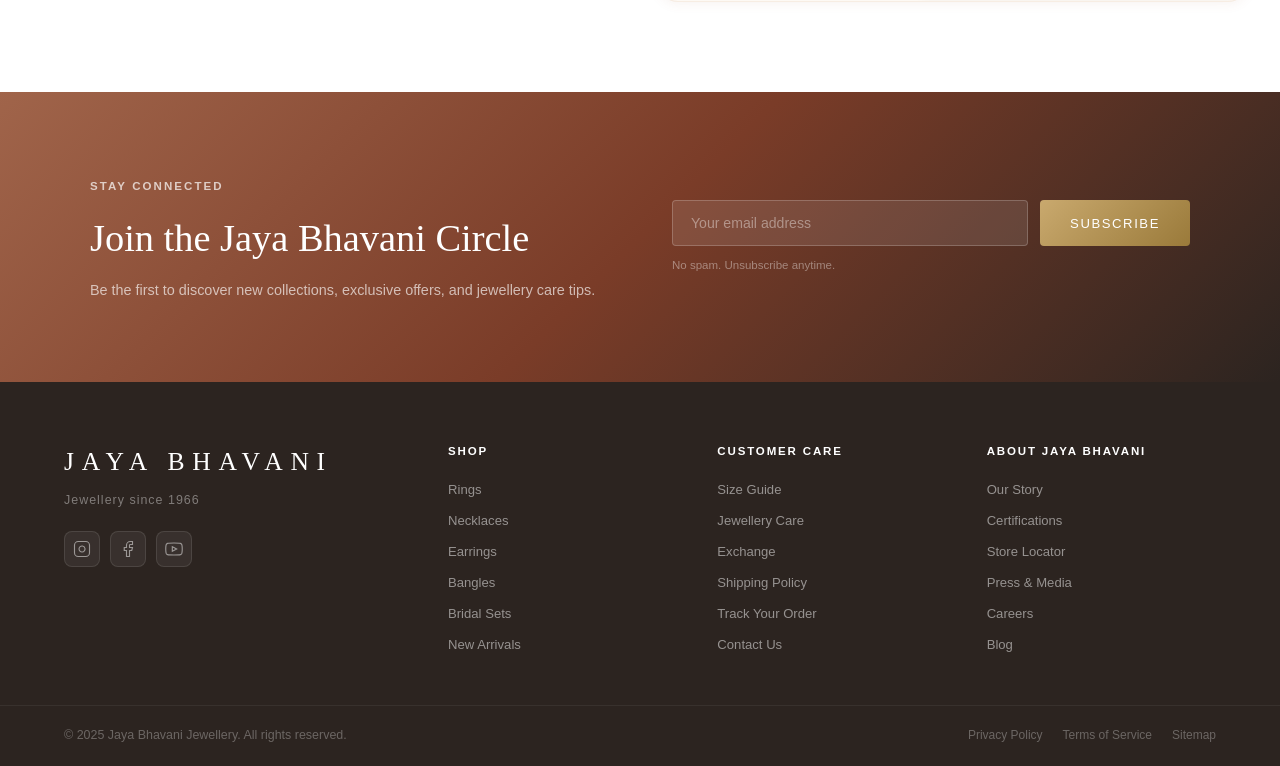
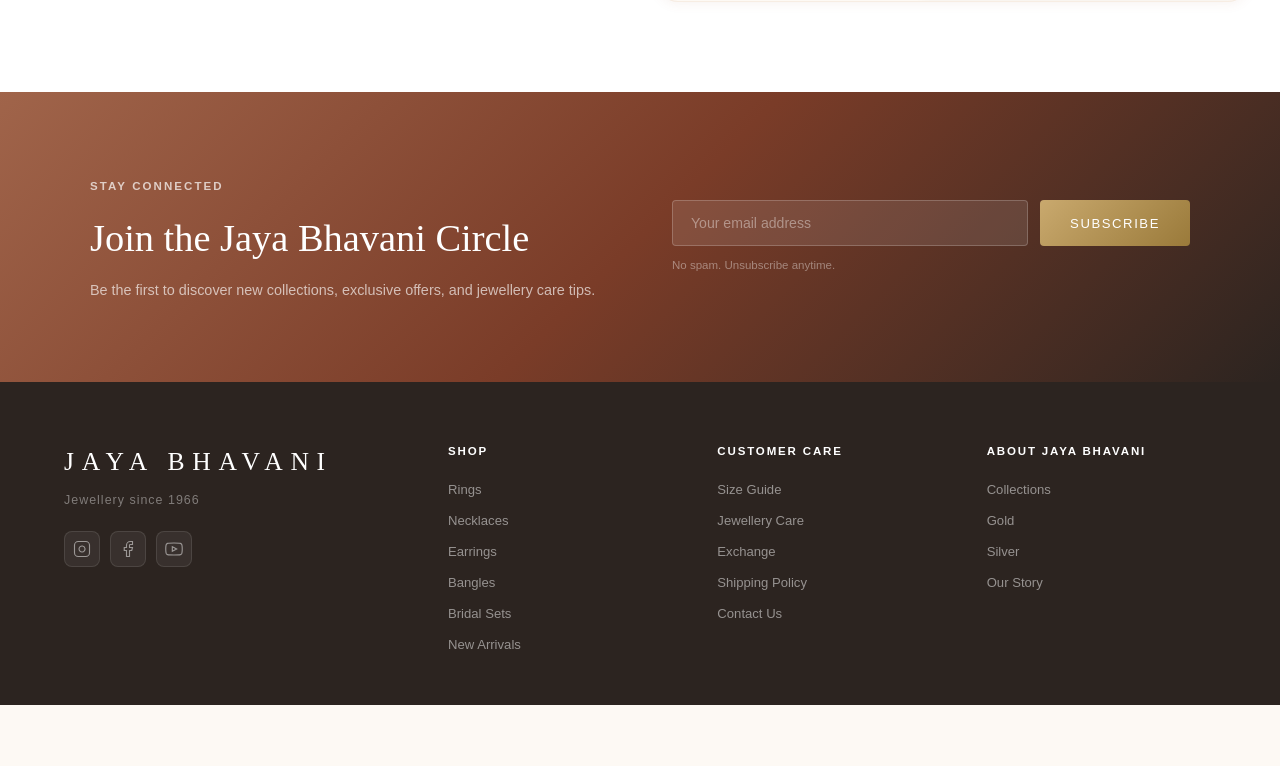
Before and after one commit to Tech-Nithin/Jayabhavani_jewellers, a React (Vite) app in the folder frontend/: page / in a window 1280 px wide. Shown: the part 7146-7912 px from the top of the page. After the commit the page ends 7851 px from the top, so only its background shows below. Built offline with nearby package versions, Linux system fonts and the light colour scheme; no server answers; grey boxes are pictures that could not be loaded.

Commit message:
changes in the footer

```diff
--- a/frontend/src/App.tsx
+++ b/frontend/src/App.tsx
@@ -327,7 +327,18 @@ function AppContent() {
         </main>
       )}
 
-      <Footer />
+      <Footer onNavigate={(view, href) => {
+        handleNavigateView(view);
+        if (href && href.startsWith('#')) {
+          const targetId = href.substring(1);
+          setTimeout(() => {
+            const targetEl = document.getElementById(targetId);
+            if (targetEl) {
+              targetEl.scrollIntoView({ behavior: 'smooth' });
+            }
+          }, 300);
+        }
+      }} />
       <CartDrawer />
       <Toast />
       <BackToTop />
--- a/frontend/src/components/Footer.tsx
+++ b/frontend/src/components/Footer.tsx
@@ -1,8 +1,18 @@
 const shopLinks = ['Rings', 'Necklaces', 'Earrings', 'Bangles', 'Bridal Sets', 'New Arrivals'];
-const careLinks = ['Size Guide', 'Jewellery Care', 'Exchange', 'Shipping Policy', 'Track Your Order', 'Contact Us'];
-const aboutLinks = ['Our Story', 'Certifications', 'Store Locator', 'Press & Media', 'Careers', 'Blog'];
+const careLinks = ['Size Guide', 'Jewellery Care', 'Exchange', 'Shipping Policy', 'Contact Us'];
 
-export default function Footer() {
+const aboutLinks = [
+  { label: 'Collections', href: '#collections', view: 'store' as const },
+  { label: 'Gold', href: '?view=gold', view: 'gold' as const },
+  { label: 'Silver', href: '?view=silver', view: 'silver' as const },
+  { label: 'Our Story', href: '#about', view: 'store' as const },
+];
+
+interface FooterProps {
+  onNavigate?: (view: 'store' | 'gold' | 'silver', href?: string) => void;
+}
+
+export default function Footer({ onNavigate }: FooterProps) {
   return (
     <footer className="footer">
       <div className="footer-top">
@@ -46,16 +56,21 @@ export default function Footer() {
         </div>
         <div className="footer-links-group">
           <h4 className="footer-group-title">About Jaya Bhavani</h4>
-          {aboutLinks.map(l => <a key={l} href="#" className="footer-link">{l}</a>)}
-        </div>
-      </div>
-
-      <div className="footer-bottom">
-        <p className="footer-copy">© 2025 Jaya Bhavani  Jewellery. All rights reserved.</p>
-        <div className="footer-legal">
-          <a href="#" className="footer-legal-link">Privacy Policy</a>
-          <a href="#" className="footer-legal-link">Terms of Service</a>
-          <a href="#" className="footer-legal-link">Sitemap</a>
+          {aboutLinks.map(l => (
+            <a
+              key={l.label}
+              href={l.href}
+              onClick={(e) => {
+                if (onNavigate) {
+                  e.preventDefault();
+                  onNavigate(l.view, l.href);
+                }
+              }}
+              className="footer-link"
+            >
+              {l.label}
+            </a>
+          ))}
         </div>
       </div>
     </footer>
```
